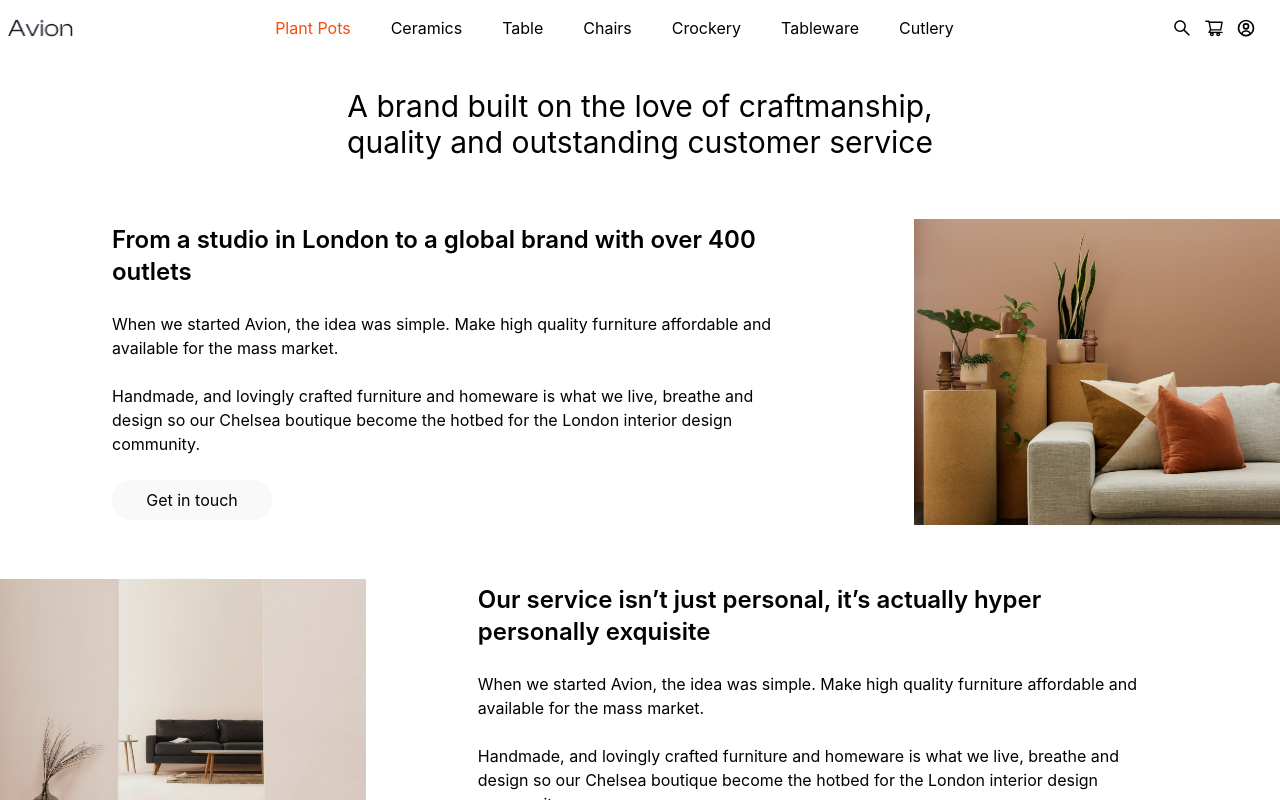
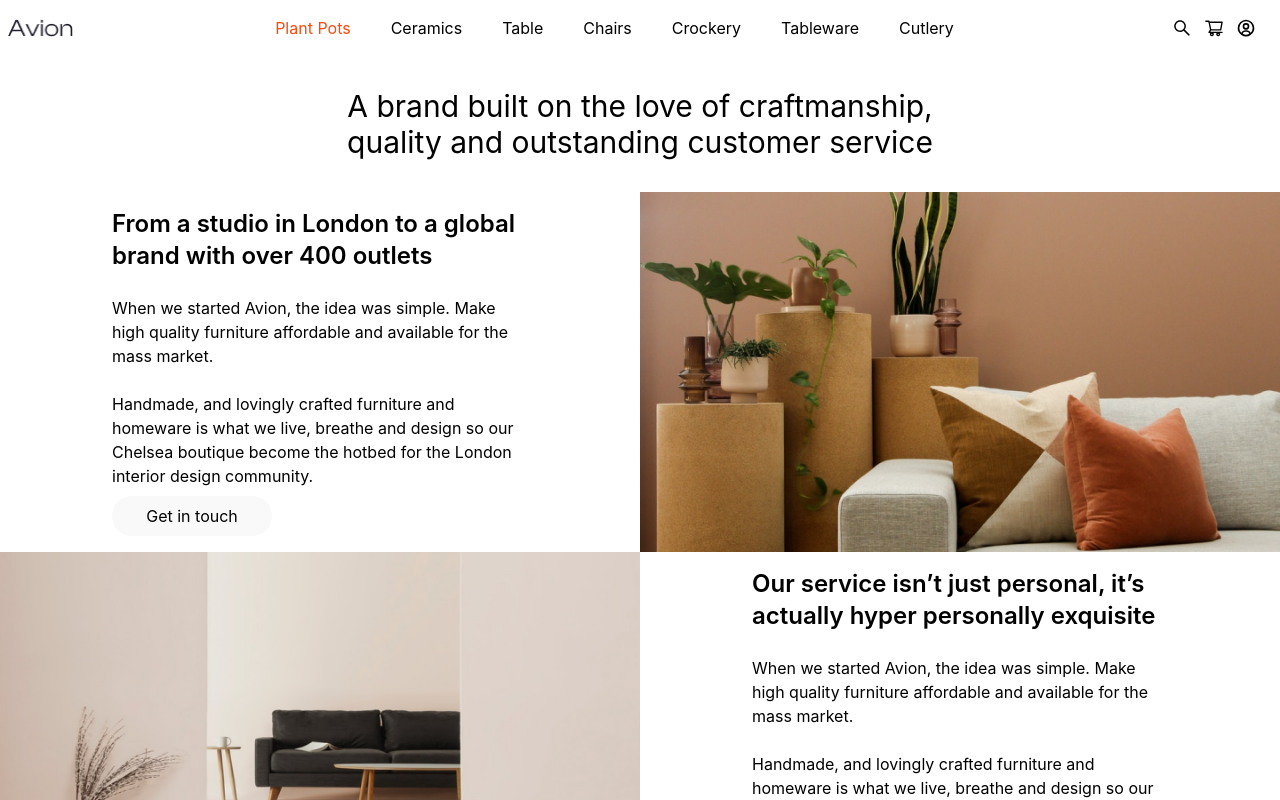
Before and after one commit to Huynhkimphat/Naver_Capstone_Project, a Next.js app: page /about in a window 1280 px wide. Shown: the top 800 px of the page. Built offline with nearby package versions, Linux system fonts and the light colour scheme.

Commit message:
Update About Page, Product Detail

```diff
--- a/components/AboutContent/AboutContent.js
+++ b/components/AboutContent/AboutContent.js
@@ -1,19 +1,30 @@
 import Image from "next/image";
+import { useState, useEffect } from "react";
 
 const styles = {
   wrapper: "mx-auto flex md:flex-row flex-col",
   wrapperReverse: "mx-auto  flex md:flex-row-reverse flex-col-reverse",
-  content: "flex flex-col gap-y-6 justify-center md:px-28 p-8",
-  title: "font-semibold text-2xl",
+  content: "flex md:w-1/2 w-full flex-col gap-y-6 justify-center md:px-28",
+  title: "font-semibold text-2xl mt-4",
   labelContainer: "flex flex-col gap-y-6",
-  img: "flex flex-end",
-  logo: "cursor-pointer object-contain",
-  buttonContainer:"flex justify-center md:justify-start",
+  img: "flex flex-end md:w-1/2 w-full md:relative static  ",
+  logo: "cursor-pointer object-cover",
+  buttonContainer:"flex justify-center md:justify-start mt-[-1rem] mb-[1rem]",
   button:
     "bg-[#F9F9F9] text-center rounded-full w-[10rem] p-2 hover:font-semibold cursor-pointer hover:bg-[#ccc]",
 };
 
 export default function AboutContent({ data }) {
+  const [isMobile, setIsMobile] = useState(false);
+  useEffect(() => {
+    window.addEventListener("resize", () => {
+      if (innerWidth <= 768) {
+        setIsMobile(true);
+        return;
+      }
+      setIsMobile(false)
+    });
+  }, []);
   return (
     <div className={data.isReverse ? styles.wrapperReverse : styles.wrapper}>
       <div className={styles.content}>
@@ -27,7 +38,12 @@ export default function AboutContent({ data }) {
         </div>
       </div>
       <div className={styles.img}>
-        <Image className={styles.logo} src={data.logo} alt={""} />
+        <Image
+          className={styles.logo}
+          src={data.logo}
+          alt={""}
+          layout={!isMobile ? "fill" : ""}
+        />
       </div>
     </div>
   );
--- a/components/Footer/FooterList/FooterList.js
+++ b/components/Footer/FooterList/FooterList.js
@@ -6,8 +6,6 @@ const styles = {
 
 const FooterList = (props) => {
   const footerList = props.footerList;
-  console.log(footerList);
-
   const footerItemRendering = footerList?.map((item) => (
     <div key={item.id} className={styles.footerItem}>
       {item.name}
--- a/components/ProductDetail/ProductDetail.js
+++ b/components/ProductDetail/ProductDetail.js
@@ -3,7 +3,7 @@ import ProductDetailImage from "../../static/ProductDetail.png";
 import { HiPlus } from "react-icons/hi";
 import { HiMinus } from "react-icons/hi";
 const styles = {
-  wrapper: "mx-auto flex flex-col md:flex-row ",
+  wrapper: " container mx-auto flex flex-col lg:flex-row ",
   imageProduct: "flex-2",
   detailContainer: "flex-1 p-2 sm:p-8 m-0 sm:m-12",
   productTitle: "text-4xl",
--- a/pages/about/index.js
+++ b/pages/about/index.js
@@ -4,7 +4,7 @@ import AboutLogo from "../../static/AboutImage.png";
 import AboutLogo1 from "../../static/AboutImage2.png";
 
 const styles = {
-  wrapper: "mx-auto max-w-7xl flex",
+  wrapper: "mx-auto container flex",
   content: " ",
   title: "flex justify-center items-center p-8 text-3xl flex-col",
 };
```
